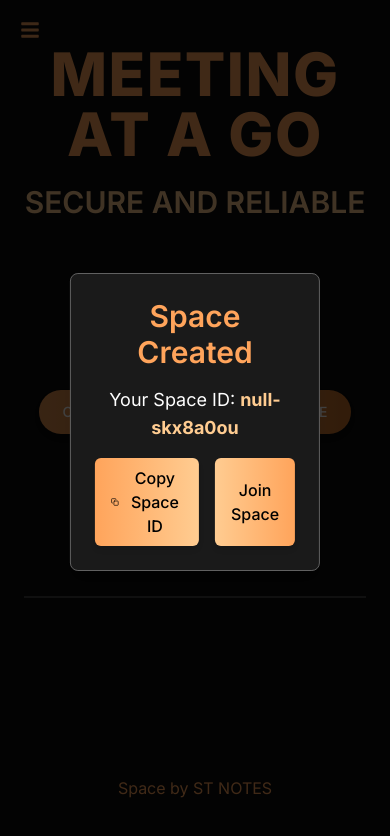
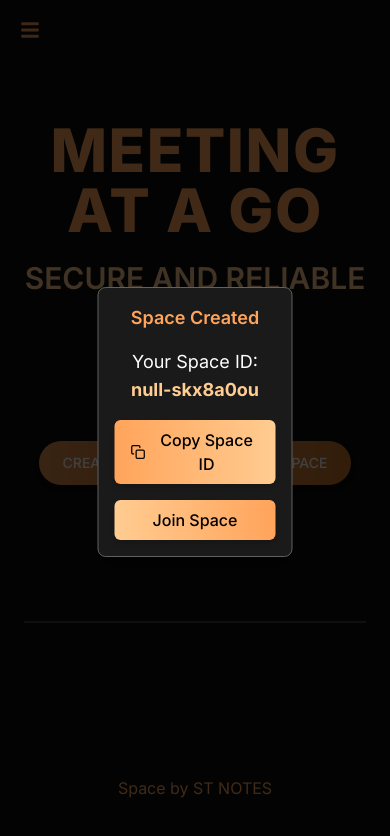
Before and after one commit to Hassam-01/NoteKeeping, a Next.js app: page /1/home/space in a window 390 px wide. Both pictures are taken after a click on the button "CREATE SPACE". Shown: the top 836 px of the page. Built offline with nearby package versions, Linux system fonts and the light colour scheme.

Commit message:
space page responsiveness added

```diff
--- a/app/[userid]/home/space/page.jsx
+++ b/app/[userid]/home/space/page.jsx
@@ -61,7 +61,7 @@ function Page() {
 
   return (
     <div className="dark h-screen dark:text-white dark:bg-[#0c0c0c] bg-orange-50 flex justify-center">
-      <div className="flex flex-col items-center text-center justify-between my-5 p-6 gap-8">
+      <div className="flex flex-col items-center text-center justify-between my-5 p-6 gap-8 md:mt-4 mt-24">
         {/* Heading Section */}
         <div className="flex flex-col gap-5 mb-8">
           <h1 className="text-6xl font-extrabold tracking-wide text-[#c56f28] dark:text-[#ffa45b]">
@@ -105,17 +105,18 @@ function Page() {
         className="modal-content dark bg-[#1a1a1a] border border-gray-700 rounded-lg shadow-lg transform transition-transform duration-300 ease-in-out"
         overlayClassName="modal-overlay"
       >
-        <div className="p-6 space-y-4">
-          <h2 className="text-3xl font-semibold text-center text-[#ffa45b]">Space Created</h2>
-          <p className="text-lg text-center dark:text-white text-black">
+        <div className="md:p-6 p-4 space-y-4">
+          <h2 className="md:text-3xl text-lg  font-semibold text-center text-[#ffa45b]">Space Created</h2>
+          <p className="text-lg text-center dark:text-white text-black flex flex-col md:flex-row">
+
             Your Space ID: <span className="font-bold text-[#ffcc91]">{roomId}</span>
           </p>
-          <div className="flex justify-center gap-4 mt-6">
+          <div className="flex  md:flex-row flex-col justify-center gap-4 mt-6">
             <button
               className="flex items-center justify-center rounded-md py-2 px-4 bg-gradient-to-r from-[#ffa45b] to-[#ffcc91] text-black font-medium transition-transform duration-300 ease-in-out hover:scale-105 shadow-md"
               onClick={copyToClipboard}
             >
-              <FiCopy className="mr-2" /> Copy Space ID
+              <FiCopy className="mr-2 " /> Copy Space ID
             </button>
             <button
               className="rounded-md py-2 px-4 bg-gradient-to-r from-[#ffcc91] to-[#ffa45b] text-black font-medium transition-transform duration-300 ease-in-out hover:scale-105 shadow-md"
@@ -137,17 +138,17 @@ function Page() {
         overlayClassName="modal-overlay"
       >
         <div className="p-6 space-y-4">
-          <h2 className="text-3xl font-semibold text-center text-[#ffa45b]">Join a Space</h2>
+          <h2 className="md:text-3xl text-lg font-semibold text-center text-[#ffa45b]">Join a Space</h2>
           <input
             type="text"
             placeholder="Enter Space ID"
-            className="p-3 border border-gray-600 rounded-md w-full text-center bg-[#2a2a2a] text-white focus:outline-none focus:ring focus:ring-orange-500 transition-shadow duration-300"
+            className="md:p-3 md:placeholder:text-lg placeholder:text-sm p-1 border border-gray-600 rounded-md w-full text-center bg-[#2a2a2a] text-white focus:outline-none focus:ring focus:ring-orange-500 transition-shadow duration-300"
             value={joinRoomId}
             onChange={(e) => setJoinRoomId(e.target.value)}
           />
           <div className="flex justify-center mt-4">
             <button
-              className="rounded-md py-2 px-6 bg-gradient-to-r from-[#ffa45b] to-[#ffcc91] text-black font-medium transition-transform duration-300 ease-in-out hover:scale-105 shadow-md"
+              className="rounded-md py-2 px-6 bg-gradient-to-r from-[#ffa45b] to-[#ffcc91] text-black font-medium transition-transform duration-300 ease-in-out hover:scale-105 shadow-md md:text-lg text-sm"
               onClick={()=> route.push(`/${UserID}/home/space/room/${joinRoomId}`)}
             >
               Join Space
```
